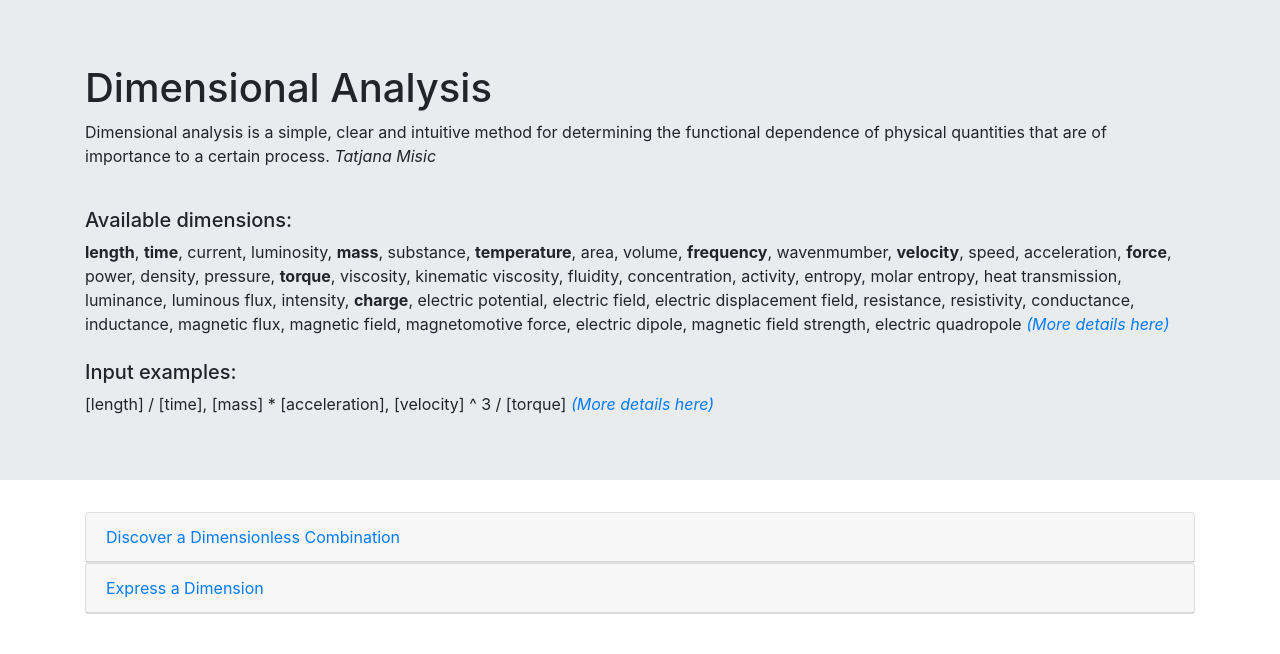
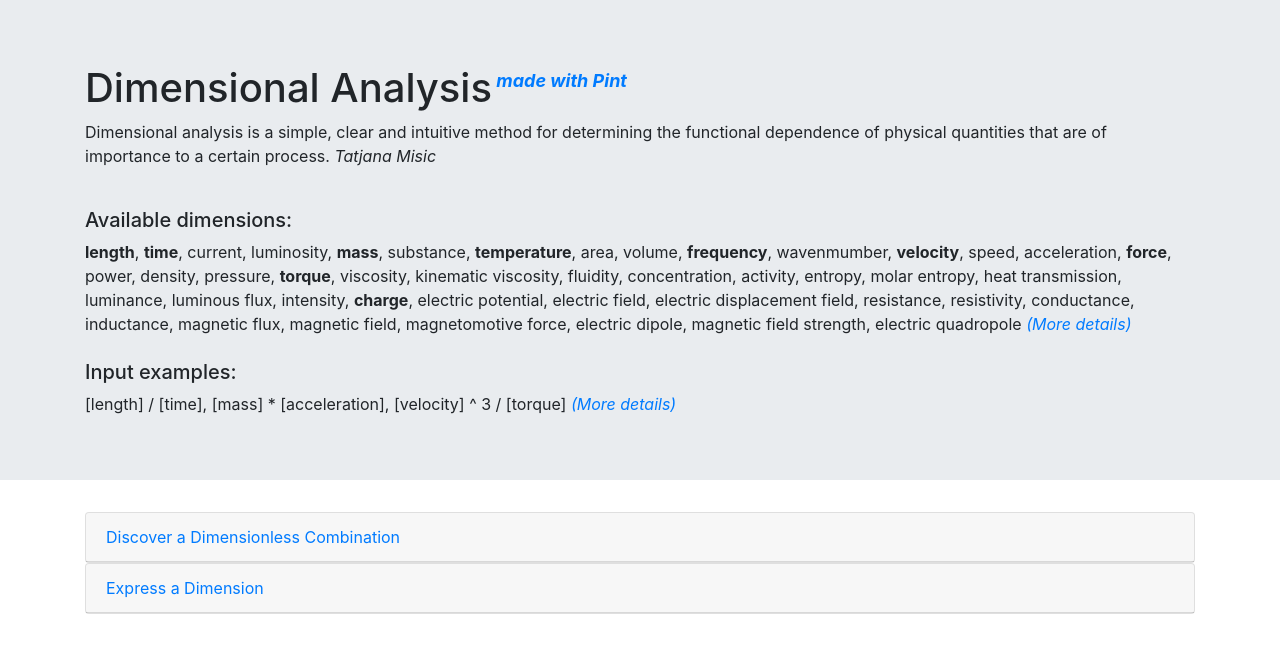
Before and after one commit to s-avni/dimensional-analysis, a Flask app: page / in a window 1280 px wide. Shown: the top 654 px of the page. Run offline with Flask 2, Linux system fonts and the light colour scheme; some libraries are stand-ins or nearby versions.

Commit message:
cited Pint

```diff
--- a/templates/index.html
+++ b/templates/index.html
@@ -28,7 +28,7 @@ dimensionless combination or your desired dimension.">
 
 <div class="jumbotron jumbotron-fluid">
     <div class="container">
-        <h1>Dimensional Analysis</h1>
+        <h1>Dimensional Analysis<sup><i class="text-primary" style="font-size:large"><b>    made with Pint</b></i></sup></h1>
         <blockquote>
             Dimensional analysis is a simple, clear and intuitive method for determining
             the functional dependence of physical quantities that are of importance to a
@@ -42,11 +42,11 @@ dimensionless combination or your desired dimension.">
             concentration, activity, entropy, molar entropy, heat transmission,
             luminance, luminous flux, intensity, <b>charge</b>, electric potential, electric field,
             electric displacement field, resistance, resistivity, conductance, inductance,
-            magnetic flux, magnetic field, magnetomotive force, electric dipole, magnetic field strength, electric quadropole </h6><cite><a href="https://github.com/hgrecco/pint/blob/master/pint/default_en.txt">(More details here)</a></cite>
+            magnetic flux, magnetic field, magnetomotive force, electric dipole, magnetic field strength, electric quadropole </h6><cite><a href="https://github.com/hgrecco/pint/blob/master/pint/default_en.txt">(More details)</a></cite>
 
         <br/>
         <br/>
-        <h5>Input examples: </h5><h6></h6> [length] / [time], [mass] * [acceleration], [velocity] ^ 3 / [torque] </h6><cite><a href="https://github.com/hgrecco/pint/blob/master/pint/default_en.txt">(More details here)</a></cite>
+        <h5>Input examples: </h5><h6></h6> [length] / [time], [mass] * [acceleration], [velocity] ^ 3 / [torque] </h6><cite><a href="https://github.com/hgrecco/pint/blob/master/pint/default_en.txt">(More details)</a></cite>
     </div>
 </div>
 
```
